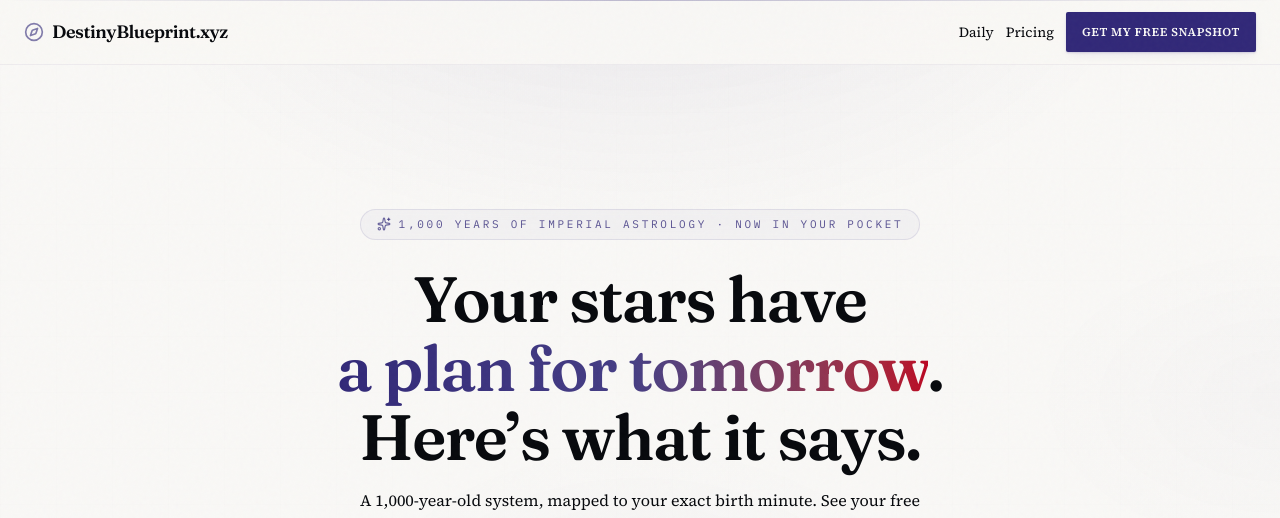
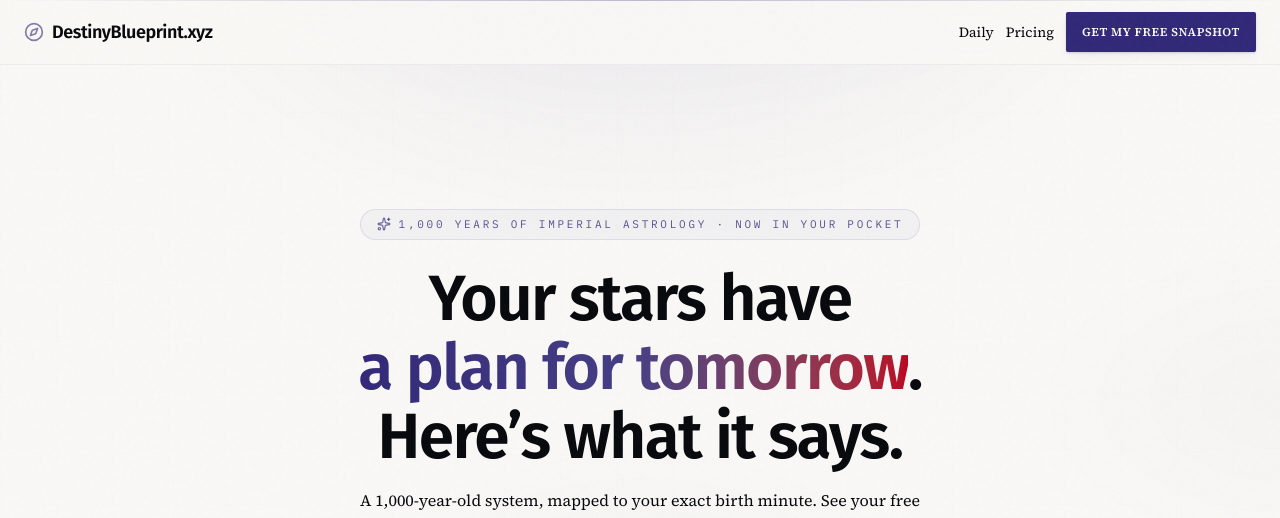
Before and after one commit to szkakalau/ziwei, a Next.js app: page / in a window 1280 px wide. Shown: the top 518 px of the page. Built offline with nearby package versions, Linux system fonts and the light colour scheme; no server answers.

Commit message:
style: 标题字体升级 — Fraunces(serif) → Fira Sans(sans-serif)，字重300-800，等宽字体仅保留于mono标签
Co-Authored-By: Claude <noreply@anthropic.com>

```diff
--- a/src/app/layout.tsx
+++ b/src/app/layout.tsx
@@ -1,5 +1,5 @@
 import type { Metadata, Viewport } from "next";
-import { Fraunces, Source_Serif_4, IBM_Plex_Mono } from "next/font/google";
+import { Fira_Sans, Source_Serif_4, IBM_Plex_Mono } from "next/font/google";
 import Script from "next/script";
 import LayoutChrome from "@/components/LayoutChrome";
 import { BRAND_NAME, DEFAULT_META_DESCRIPTION, DEFAULT_SUPPORT_EMAIL } from "@/lib/brand";
@@ -7,9 +7,10 @@ import { getSiteUrl } from "@/lib/site";
 import JsonLd from "@/components/JsonLd";
 import "./globals.css";
 
-const display = Fraunces({
+const display = Fira_Sans({
   subsets: ["latin"],
   variable: "--font-display",
+  weight: ["300", "400", "500", "600", "700", "800"],
   display: "swap",
 });
 
--- a/tailwind.config.ts
+++ b/tailwind.config.ts
@@ -55,7 +55,7 @@ const config: Config = {
         foreground: "var(--foreground)",
       } as unknown as Record<string, string | Record<string, string>>,
       fontFamily: {
-        display: ["var(--font-display)", "Georgia", "serif"],
+        display: ["var(--font-display)", "system-ui", "sans-serif"],
         body: ["var(--font-body)", "Georgia", "serif"],
         mono: ["var(--font-mono)", "ui-monospace", "monospace"],
       },
```
